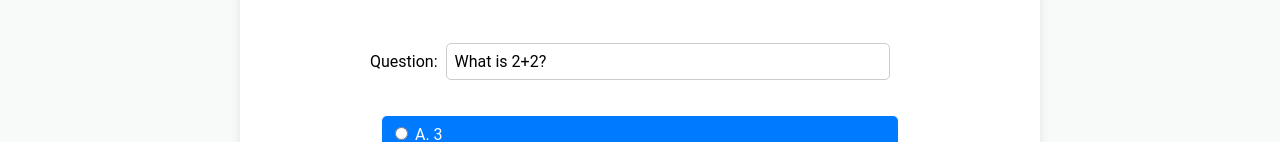
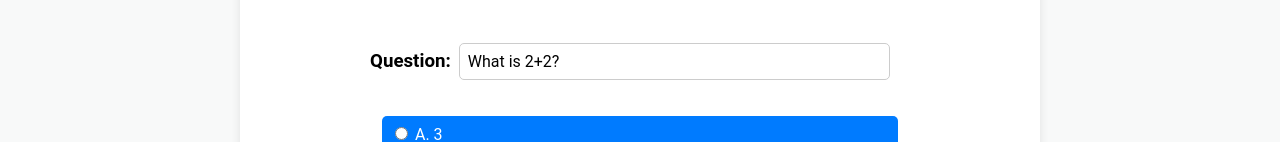
Before and after one commit to busa0019/mtm6302-capstone-busa0019, a plain HTML site: page index.html in a window 1280 px wide. Both pictures are taken after a click on the button "Get Question". Shown: the part 584-726 px from the top of the page. Drawn offline with Linux system fonts and the light colour scheme; no server answers.

Commit message:
Completes the assignment

```diff
--- a/index.html
+++ b/index.html
@@ -53,7 +53,7 @@
             <div class="question-container">
                 <div class="question-group">
 
-            <label for="question">Question:</label>
+                    <h3>Question:</h3>
 
             <p id="question">Loading question...</p>
 
--- a/script.js
+++ b/script.js
@@ -188,7 +188,7 @@ function displayQuestion(question) {
 
     // Add submit button
     const submitBtn = document.createElement('button');
-    submitBtn.className = 'btn submit-btn'
+    submitBtn.className = 'btn submit-btn';
     submitBtn.textContent = 'Submit Answers';
     submitBtn.addEventListener('click', checkAnswers);
     answerButtons.appendChild(submitBtn);
```
